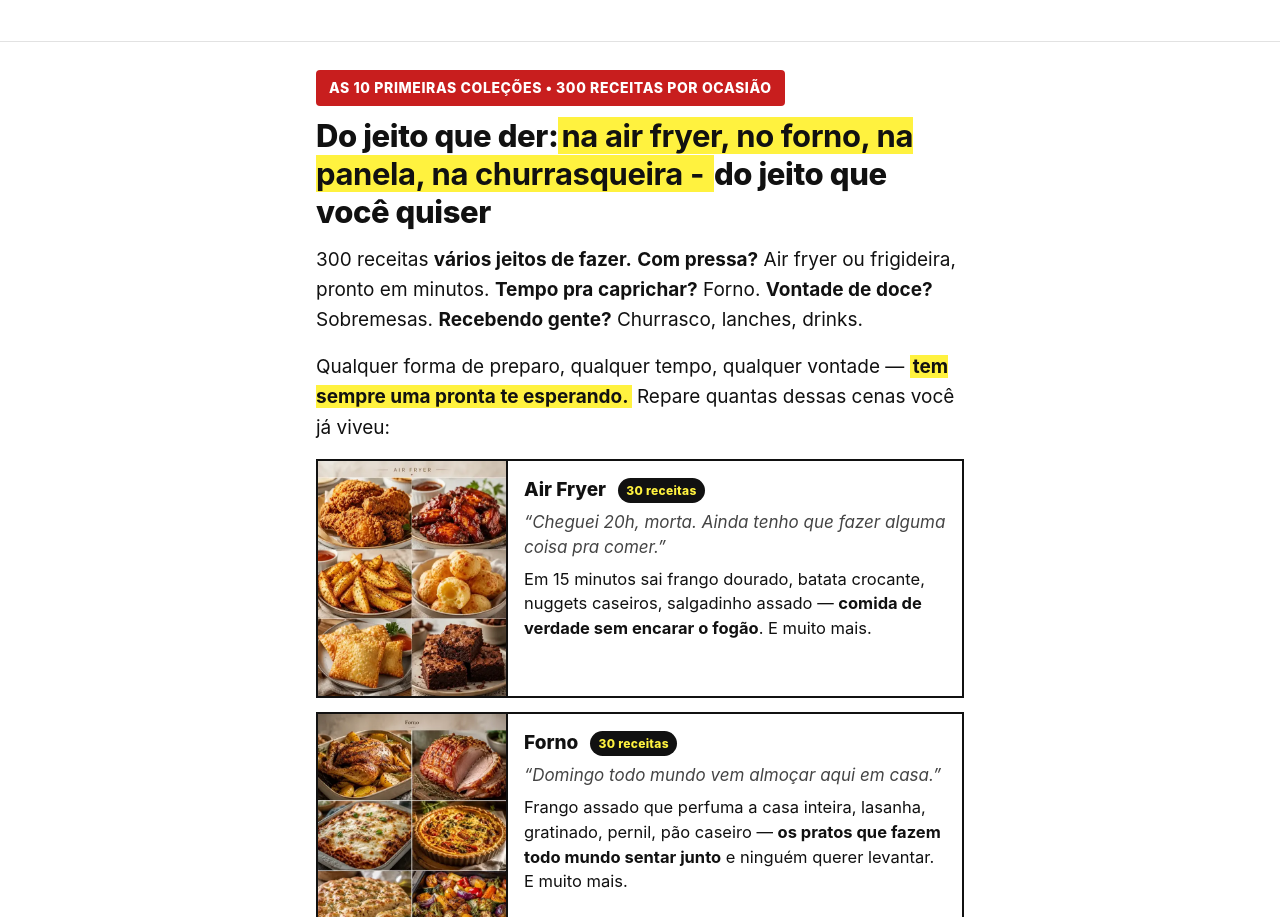
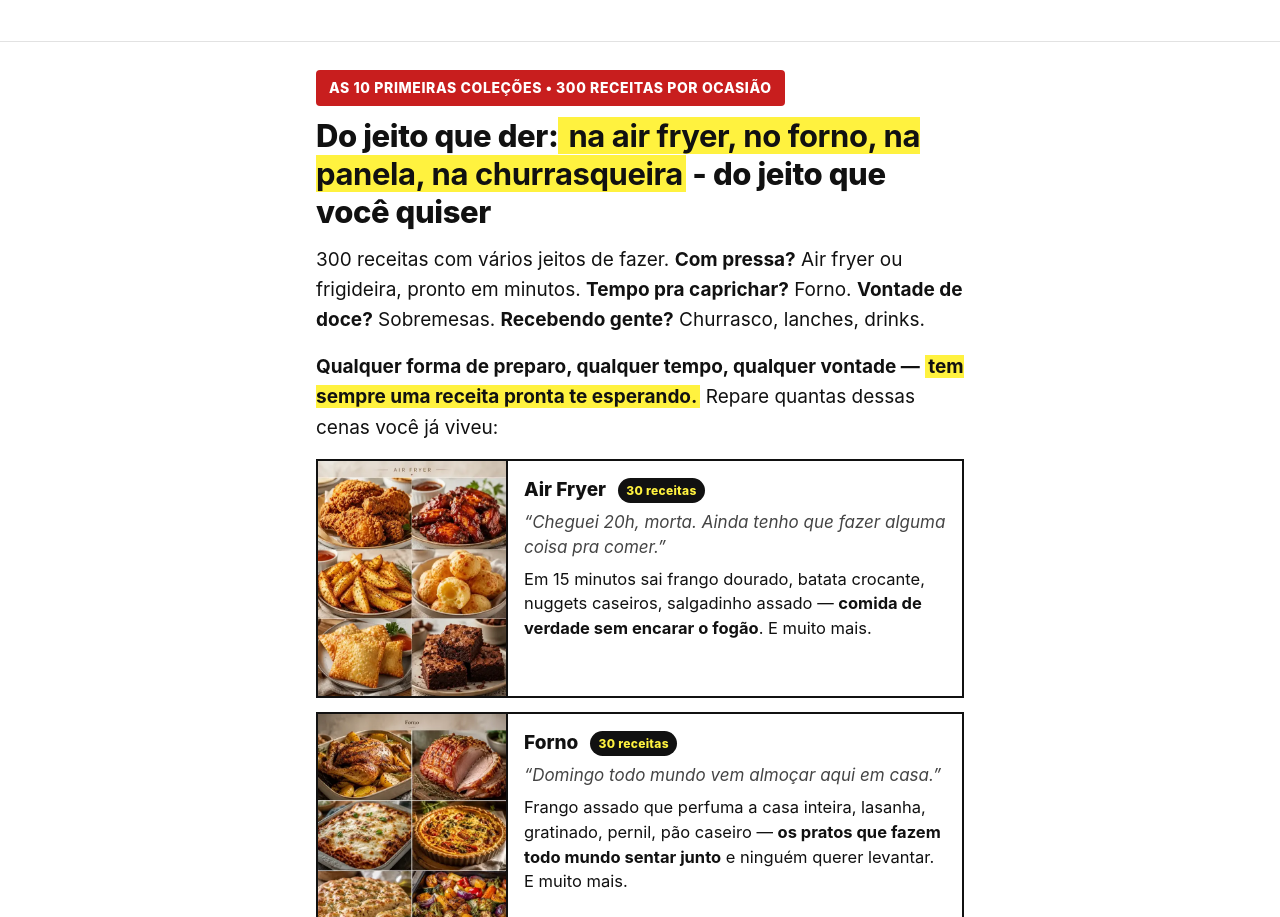
Before and after one commit to rangodomes-tech/Rango-do-Mes, a plain HTML site: page index.html in a window 1280 px wide. Shown: the part 1737-2654 px from the top of the page. Drawn offline with Linux system fonts and the light colour scheme.

Commit message:
Update index.html

```diff
--- a/index.html
+++ b/index.html
@@ -205,10 +205,10 @@ section[id]{scroll-margin-top:14px}
 <section id="colecoes">
 <div class="w">
   <div class="badge red">As 10 primeiras coleções &bull; 300 receitas por ocasião</div>
-  <h2>Do jeito que der:<span class="mk">na air fryer, no forno, na panela, na churrasqueira - </span> do jeito que você quiser</h2>
+  <h2>Do jeito que der:<span class="mk"> na air fryer, no forno, na panela, na churrasqueira</span> - do jeito que você quiser</h2>
 
-  <p>300 receitas <b>vários jeitos de fazer.</b> <b>Com pressa?</b> Air fryer ou frigideira, pronto em minutos. <b>Tempo pra caprichar?</b> Forno. <b>Vontade de doce?</b> Sobremesas. <b>Recebendo gente?</b> Churrasco, lanches, drinks.</p>
-  <p>Qualquer forma de preparo, qualquer tempo, qualquer vontade — <span class="mk">tem sempre uma pronta te esperando.</span> Repare quantas dessas cenas você já viveu:</p>
+  <p>300 receitas com vários jeitos de fazer. <b>Com pressa?</b> Air fryer ou frigideira, pronto em minutos. <b>Tempo pra caprichar?</b> Forno. <b>Vontade de doce?</b> Sobremesas. <b>Recebendo gente?</b> Churrasco, lanches, drinks.</p>
+  <p><b>Qualquer forma de preparo, qualquer tempo, qualquer vontade —</b> <span class="mk">tem sempre uma receita pronta te esperando.</span> Repare quantas dessas cenas você já viveu:</p>
 
   <div class="col">
     <img src="images/bonus-1.webp" width="560" height="700" alt="Receitas de Air Fryer" loading="lazy" decoding="async">
```
